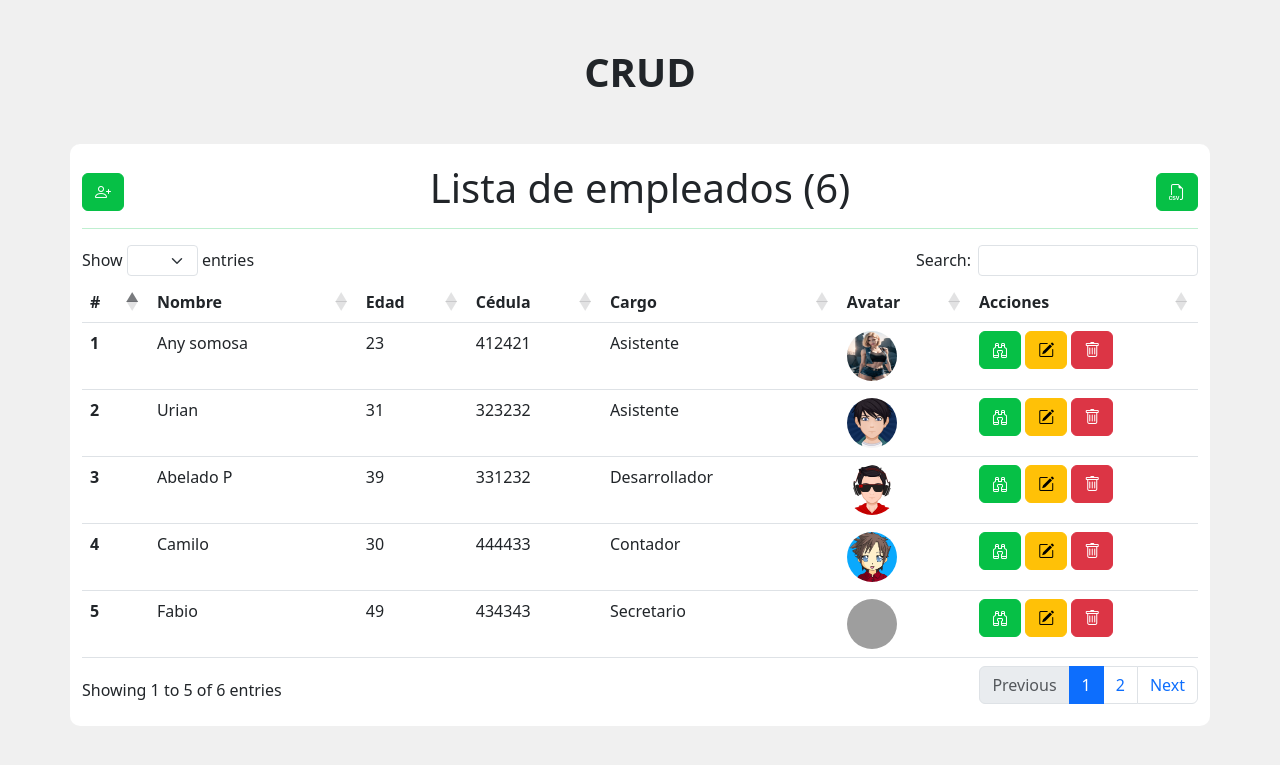
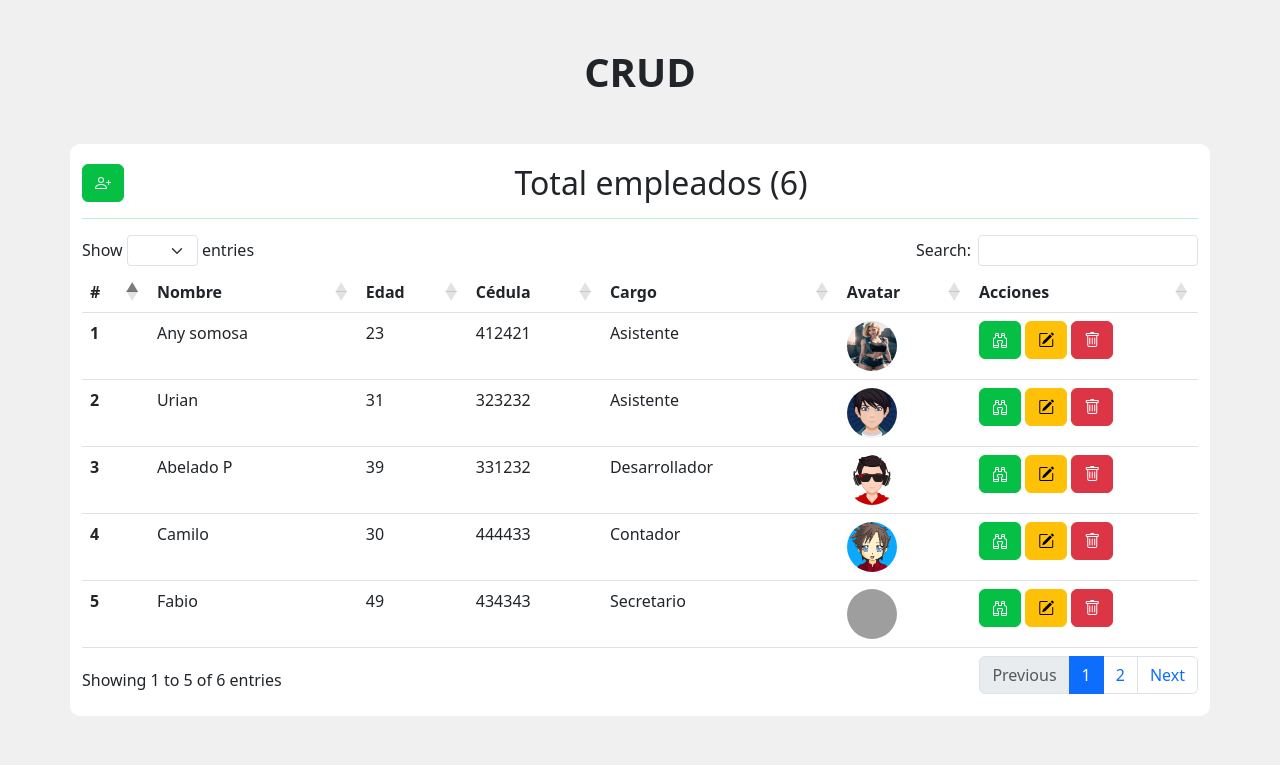
Before and after one commit to enrique10cq/certificados-viact, a PHP site: page / in a window 1280 px wide. Shown: the top 765 px of the page. Run offline with PHP 8.4, Linux system fonts and the light colour scheme; data comes from the database, SQL or seed files in the repository; some libraries are stand-ins or nearby versions; grey boxes are pictures that could not be loaded.

Commit message:
se modificó muy poco el index

```diff
--- a/index.php
+++ b/index.php
@@ -31,18 +31,18 @@
     <div class="container">
         <div class="row justify-content-md-center">
             <div class="col col-md-12">
-                <h1 class="text-center">
+                <div class="text-center">
                     <span class="float-start">
                         <button onclick="modalRegistrarEmpleado()" class="btn btn-success" title="Registrar Nuevo Empleado">
                             <i class="bi bi-person-plus"></i>
                         </button>
                     </span>
-                    Lista de empleados (<?php echo $totalEmpleados ?>)
-                    <span class="float-end">
+                    <h2>Total empleados (<?php echo $totalEmpleados ?>)</h2>
+                    <!-- <span class="float-end">
                         <a href="acciones/exportar.php" class="btn btn-success" title="Exportar a CSV" download="empleados.csv"><i class="bi bi-filetype-csv"></i></a>
-                    </span>
+                    </span> -->
                     <hr>
-                </h1>
+                </div>
                 <?php
                 include("empleados.php"); ?>
             </div>
```
